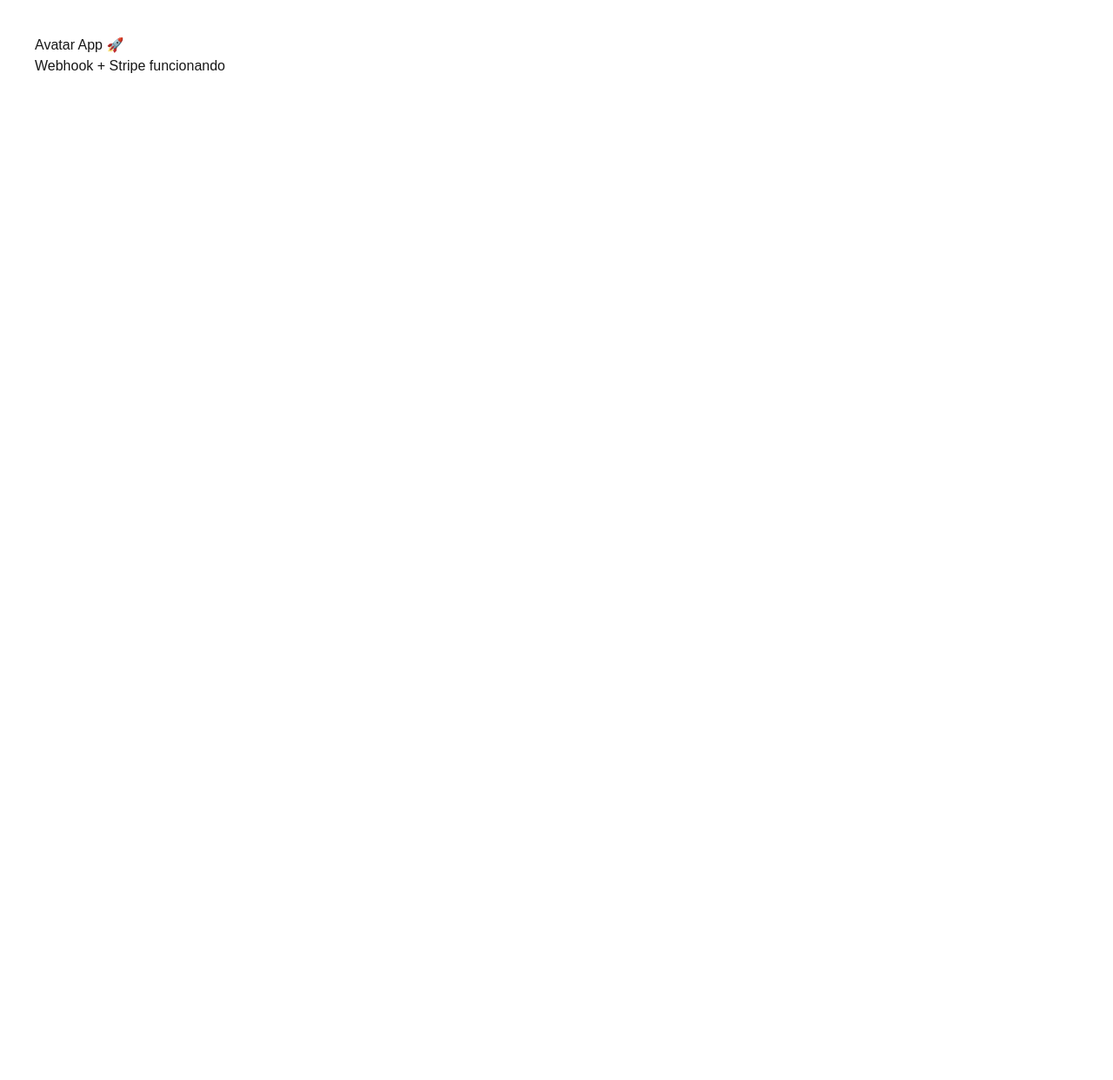
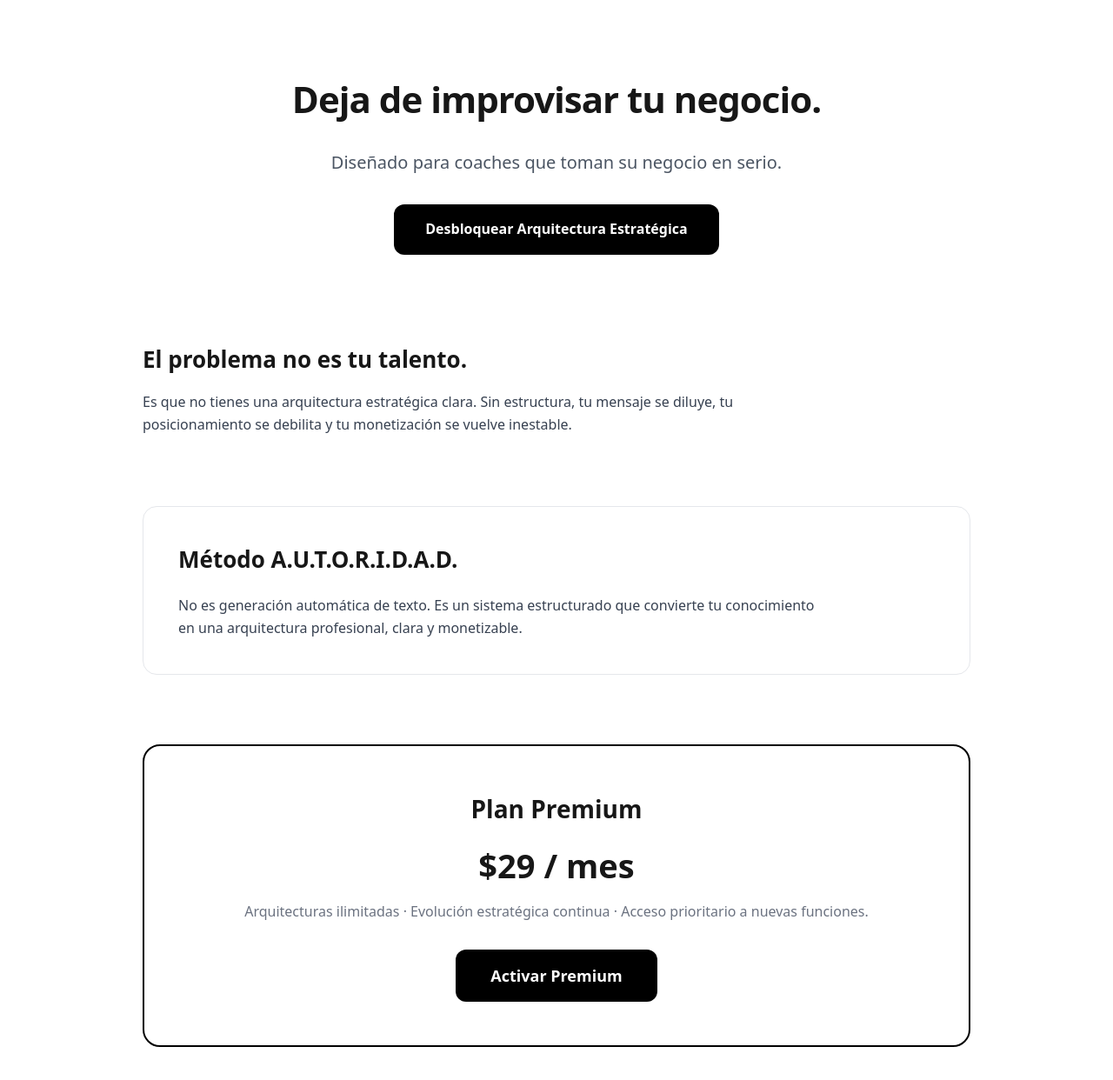
Before and after one commit to feliperubio104-78/avatar-app, a Next.js app: page / in a window 1280 px wide. Shown: the top 1242 px of the page at 87% size. Before the commit the page ends 800 px from the top, so only its background shows below. Built offline with nearby package versions, Linux system fonts and the light colour scheme.

Commit message:
Update landing page

```diff
--- a/app/page.tsx
+++ b/app/page.tsx
@@ -1,8 +1,131 @@
-export default function Home() {
+// app/page.tsx
+import Link from "next/link";
+
+export default function HomePage() {
   return (
-    <main style={{ padding: "40px" }}>
-      <h1>Avatar App 🚀</h1>
-      <p>Webhook + Stripe funcionando</p>
+    <main
+      style={{
+        maxWidth: 1000,
+        margin: "0 auto",
+        padding: "80px 24px",
+        fontFamily: "system-ui, -apple-system",
+        lineHeight: 1.6,
+      }}
+    >
+      {/* ===== HERO ===== */}
+      <section style={{ textAlign: "center", marginBottom: 100 }}>
+        <h1
+          style={{
+            fontSize: 42,
+            fontWeight: 900,
+            marginBottom: 24,
+            letterSpacing: "-1px",
+          }}
+        >
+          Deja de improvisar tu negocio.
+        </h1>
+
+        <p
+          style={{
+            fontSize: 20,
+            color: "#4b5563",
+            maxWidth: 700,
+            margin: "0 auto 32px",
+          }}
+        >
+          Diseñado para coaches que toman su negocio en serio.
+        </p>
+
+        <Link href="/premium">
+          <button
+            style={{
+              padding: "16px 36px",
+              borderRadius: 12,
+              border: "none",
+              background: "black",
+              color: "white",
+              fontSize: 16,
+              fontWeight: 700,
+              cursor: "pointer",
+            }}
+          >
+            Desbloquear Arquitectura Estratégica
+          </button>
+        </Link>
+      </section>
+
+      {/* ===== PROBLEMA ===== */}
+      <section style={{ marginBottom: 80 }}>
+        <h2 style={{ fontSize: 26, fontWeight: 800, marginBottom: 16 }}>
+          El problema no es tu talento.
+        </h2>
+
+        <p style={{ color: "#374151", maxWidth: 750 }}>
+          Es que no tienes una arquitectura estratégica clara.
+          Sin estructura, tu mensaje se diluye, tu posicionamiento
+          se debilita y tu monetización se vuelve inestable.
+        </p>
+      </section>
+
+      {/* ===== MÉTODO ===== */}
+      <section
+        style={{
+          border: "1px solid #e5e7eb",
+          borderRadius: 16,
+          padding: 40,
+          marginBottom: 80,
+        }}
+      >
+        <h2 style={{ fontSize: 26, fontWeight: 900, marginBottom: 20 }}>
+          Método A.U.T.O.R.I.D.A.D.
+        </h2>
+
+        <p style={{ color: "#374151", maxWidth: 750 }}>
+          No es generación automática de texto.
+          Es un sistema estructurado que convierte tu conocimiento
+          en una arquitectura profesional, clara y monetizable.
+        </p>
+      </section>
+
+      {/* ===== OFERTA ===== */}
+      <section
+        style={{
+          border: "2px solid black",
+          borderRadius: 20,
+          padding: 50,
+          textAlign: "center",
+        }}
+      >
+        <h2 style={{ fontSize: 28, fontWeight: 900, marginBottom: 12 }}>
+          Plan Premium
+        </h2>
+
+        <div style={{ fontSize: 38, fontWeight: 900, marginBottom: 10 }}>
+          $29 / mes
+        </div>
+
+        <p style={{ color: "#6b7280", marginBottom: 30 }}>
+          Arquitecturas ilimitadas · Evolución estratégica continua ·
+          Acceso prioritario a nuevas funciones.
+        </p>
+
+        <Link href="/premium">
+          <button
+            style={{
+              padding: "16px 40px",
+              borderRadius: 12,
+              border: "none",
+              background: "black",
+              color: "white",
+              fontSize: 18,
+              fontWeight: 800,
+              cursor: "pointer",
+            }}
+          >
+            Activar Premium
+          </button>
+        </Link>
+      </section>
     </main>
   );
 }
```
